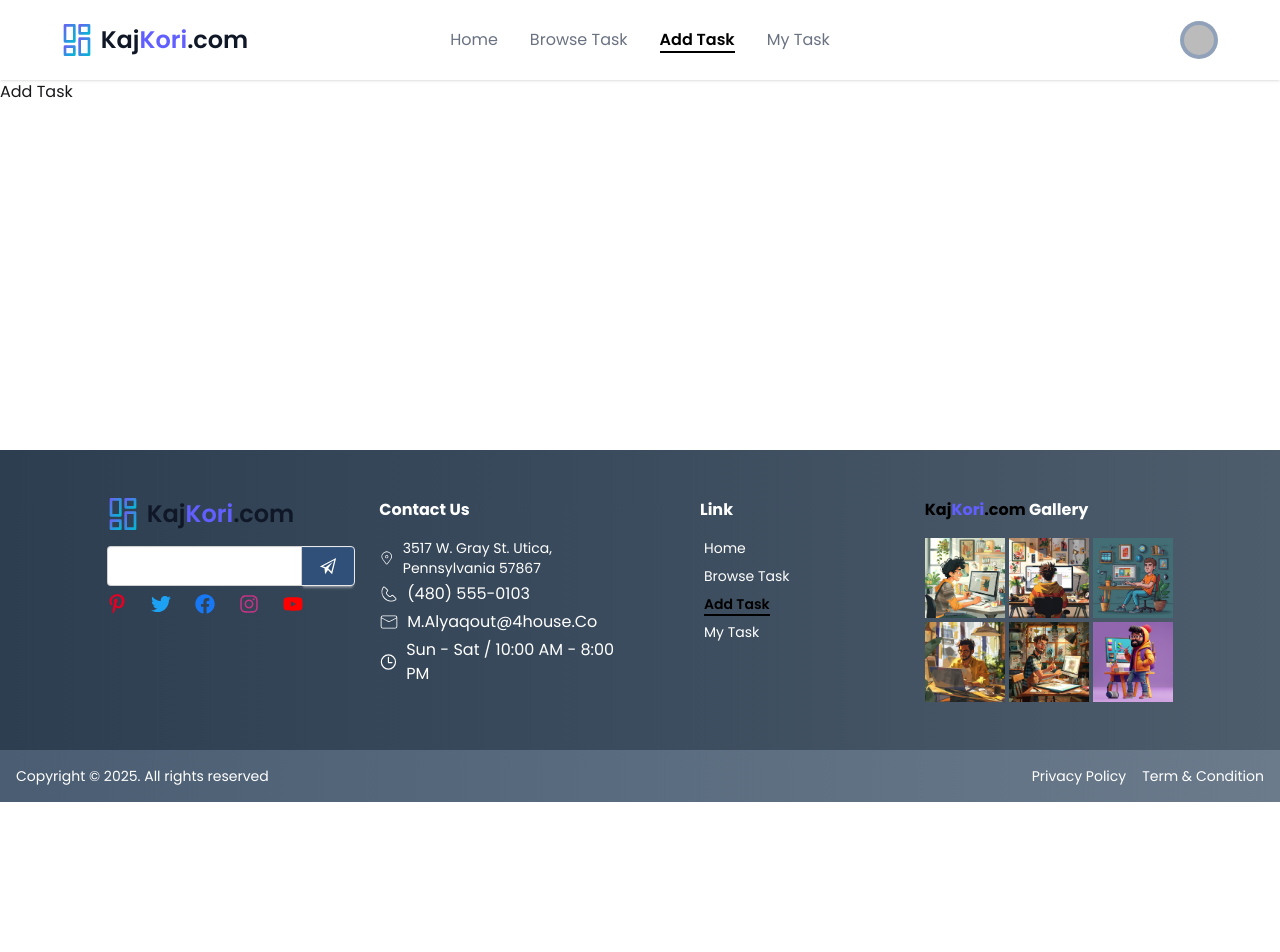
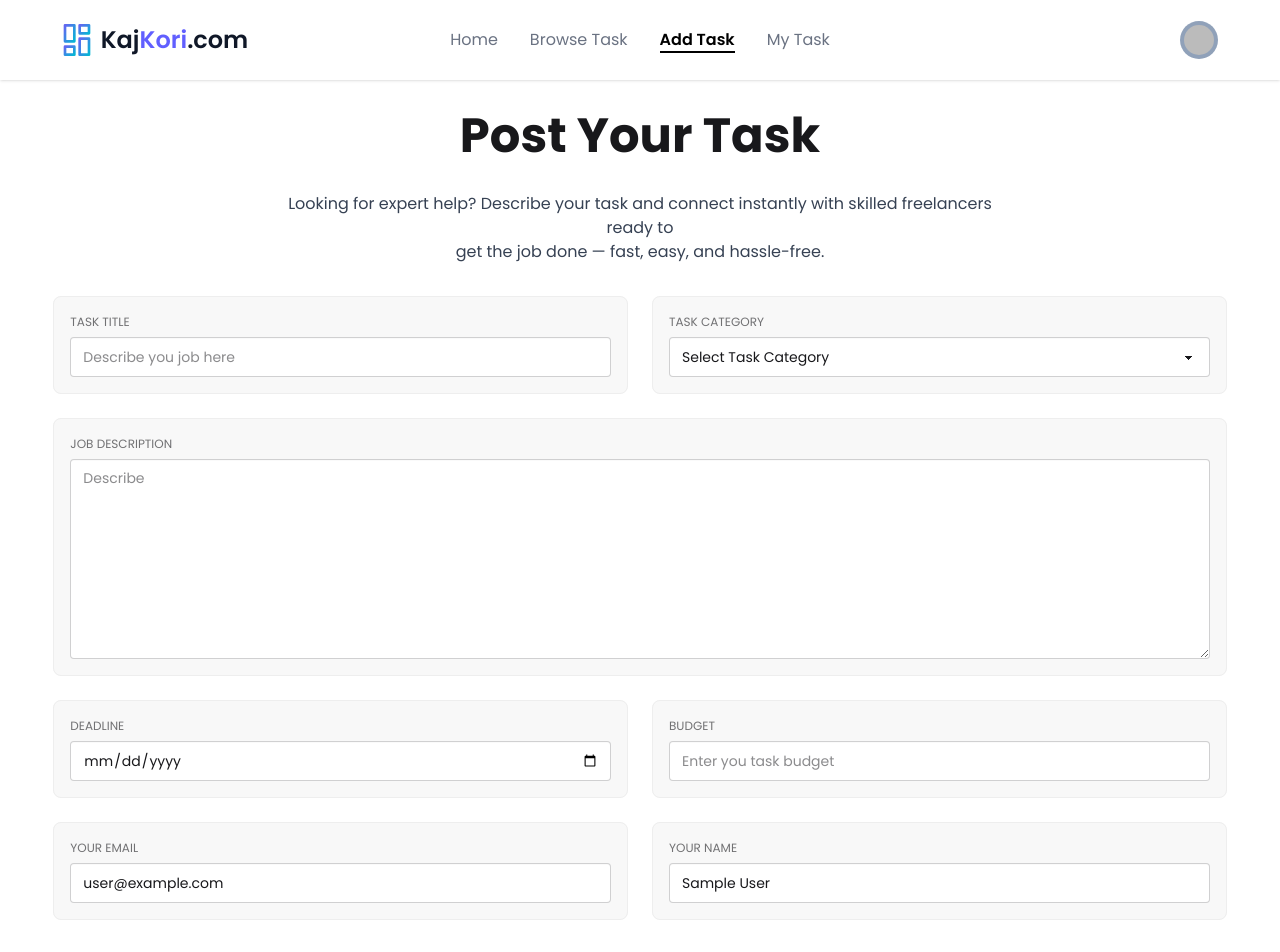
Before and after one commit to saidebinsabid/freelance-marketplace, a React (Vite) app: page /addTask in a window 1280 px wide. Shown: the top 952 px of the page. Before the commit the page ends 802 px from the top, so only its background shows below. Built offline with nearby package versions, Linux system fonts and the light colour scheme; no server answers; sample sign-in values are in the browser's storage.

Commit message:
Add Task page added a form where use that form user can easily post their task

```diff
--- a/src/Layouts/AuthLayout.jsx
+++ b/src/Layouts/AuthLayout.jsx
@@ -9,7 +9,7 @@ const AuthLayout = () => {
             <header>
                 <NavBar></NavBar>
             </header>
-            <main className='min-h-[calc(100vh-430px)]'>
+            <main className='min-h-[calc(100vh-432px)]'>
                 <Outlet></Outlet>
             </main>
             <footer>
--- a/src/Layouts/HomeLayout.jsx
+++ b/src/Layouts/HomeLayout.jsx
@@ -9,7 +9,7 @@ const HomeLayout = () => {
             <header>
                 <NavBar></NavBar>
             </header>
-            <main className='min-h-[calc(100vh-430px)]'>
+            <main className='min-h-[calc(100vh-432px)]'>
                 <Outlet></Outlet>
             </main>
             <footer>
--- a/src/Pages/AddTask.jsx
+++ b/src/Pages/AddTask.jsx
@@ -1,11 +1,105 @@
-import React from 'react';
+import React, { useContext } from "react";
+import { AuthContext } from "../Provider/AuthProvider";
 
 const AddTask = () => {
-    return (
-        <div>
-            <h1>Add Task</h1>
+  const { user } = useContext(AuthContext);
+  return (
+    <div className="w-11/12 mx-auto mb-24">
+      <div className="text-center my-8">
+        <h1 className="text-5xl font-bold pb-2">Post Your Task</h1>
+        <p className="w-3/5 mx-auto pt-6 text-gray-700">
+          Looking for expert help? Describe your task and connect instantly with
+          skilled freelancers ready to <br /> get the job done — fast, easy, and
+          hassle-free.
+        </p>
+      </div>
+      <form>
+        <div className="grid grid-cols-1 md:grid-cols-2 gap-6">
+          <fieldset className="fieldset bg-base-200 border-base-300 rounded-box  border p-4">
+            <label className="label">TASK TITLE</label>
+            <input
+              type="text"
+              name="title"
+              className="input w-full"
+              placeholder="Describe you job here"
+            />
+          </fieldset>
+
+          <fieldset className="fieldset bg-base-200 border-base-300 rounded-box border p-4">
+            <label className="label" htmlFor="taskCategory">
+              TASK CATEGORY
+            </label>
+            <select
+              name="taskCategory"
+              id="taskCategory"
+              className="select w-full"
+              defaultValue=""
+            >
+              <option value="" disabled>
+                Select Task Category
+              </option>
+              <option value="Web Development">Web Development</option>
+              <option value="UI/UX Design">UI/UX Design</option>
+              <option value="Content Writing">Content Writing</option>
+              <option value="Digital Marketing">Digital Marketing</option>
+            </select>
+          </fieldset>
+
+          <fieldset className="fieldset bg-base-200 border-base-300 rounded-box border p-4 col-span-1 md:col-span-2">
+            <label className="label">JOB DESCRIPTION</label>
+            <textarea
+              name="description"
+              className="textarea textarea-bordered w-full min-h-[150px] md:min-h-[200px]"
+              placeholder="Describe"
+            ></textarea>
+          </fieldset>
+
+          <fieldset className="fieldset bg-base-200 border-base-300 rounded-box border p-4">
+            <label className="label" htmlFor="deadline">
+              DEADLINE
+            </label>
+            <input
+              type="date"
+              name="deadline"
+              id="deadline"
+              className="input w-full"
+            />
+          </fieldset>
+          <fieldset className="fieldset bg-base-200 border-base-300 rounded-box  border p-4">
+            <label className="label">BUDGET</label>
+            <input
+              type="number"
+              name="budget"
+              className="input w-full"
+              placeholder="Enter you task budget"
+            />
+          </fieldset>
+          <fieldset className="fieldset bg-base-200 border-base-300 rounded-box  border p-4">
+            <label className="label">YOUR EMAIL</label>
+            <input
+              type="email"
+              name="email"
+              className="input w-full"
+              value={user?.email || ""}
+              readOnly
+            />
+          </fieldset>
+
+          <fieldset className="fieldset bg-base-200 border-base-300 rounded-box  border p-4">
+            <label className="label">YOUR NAME</label>
+            <input
+              type="text"
+              name="name"
+              className="input w-full"
+              value={user?.displayName || ""}
+              readOnly
+            />
+          </fieldset>
         </div>
-    );
+        <input className="btn w-full mt-8" type="submit" value="Add Task" />
+      </form>
+    </div>
+  );
 };
 
 export default AddTask;
```
